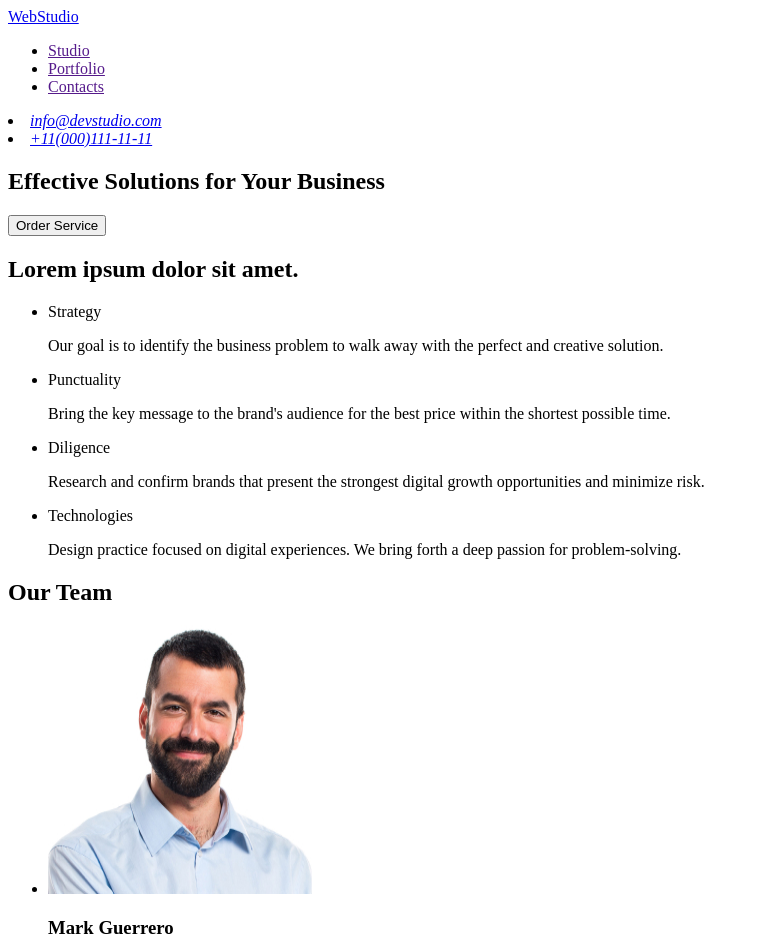
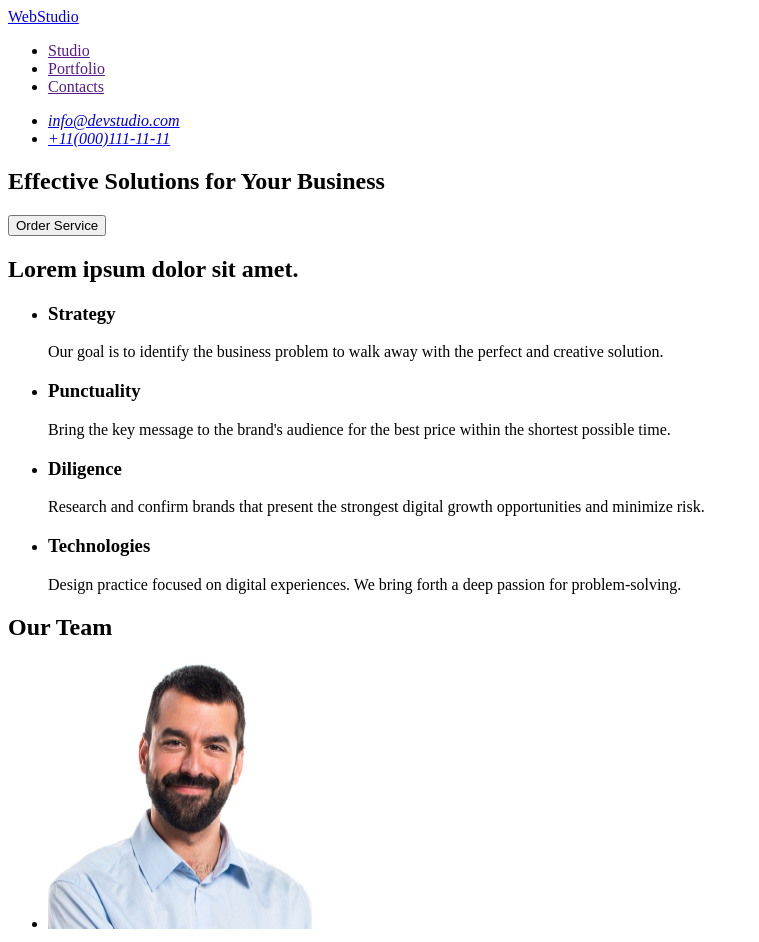
Before and after one commit to ArsenShulika/goit-markup-hw-01, a plain HTML site: page index.html in a window 1280 px wide. Shown: the top 942 px of the page, without its empty margins (0-759 px from the left). Drawn offline with Linux system fonts and the light colour scheme.

Commit message:
update index.html

```diff
--- a/index.html
+++ b/index.html
@@ -18,12 +18,14 @@
       </nav>
 
       <address>
+        <ul>
           <li>
             <a href="mailto:info@devstudio.com">info@devstudio.com</a>
           </li>
           <li>
             <a href="tel:+110001111111">+11(000)111-11-11</a>
           </li>
+        </ul>
       </address>
     </header>
 
@@ -37,26 +39,37 @@
         <h2>Lorem ipsum dolor sit amet.</h2>
 
         <ul>
-          <li>Strategy</li>
+          <li>
+            <h3>Strategy</h3>
             <p>
               Our goal is to identify the business problem to walk away with the
               perfect and creative solution.
             </p>
-          <li>Punctuality</li>
+          </li>
+
+          <li>
+            <h3>Punctuality</h3>
             <p>
               Bring the key message to the brand's audience for the best price
               within the shortest possible time.
             </p>
-          <li>Diligence</li>
+          </li>
+
+          <li>
+            <h3>Diligence</h3>
             <p>
               Research and confirm brands that present the strongest digital
               growth opportunities and minimize risk.
             </p>
-          <li>Technologies</li>
+          </li>
+
+          <li>
+            <h3>Technologies</h3>
             <p>
               Design practice focused on digital experiences. We bring forth a
               deep passion for problem-solving.
             </p>
+          </li>
         </ul>
       </section>
 
```
Lines whose indentation alone changed are shown as unchanged.
